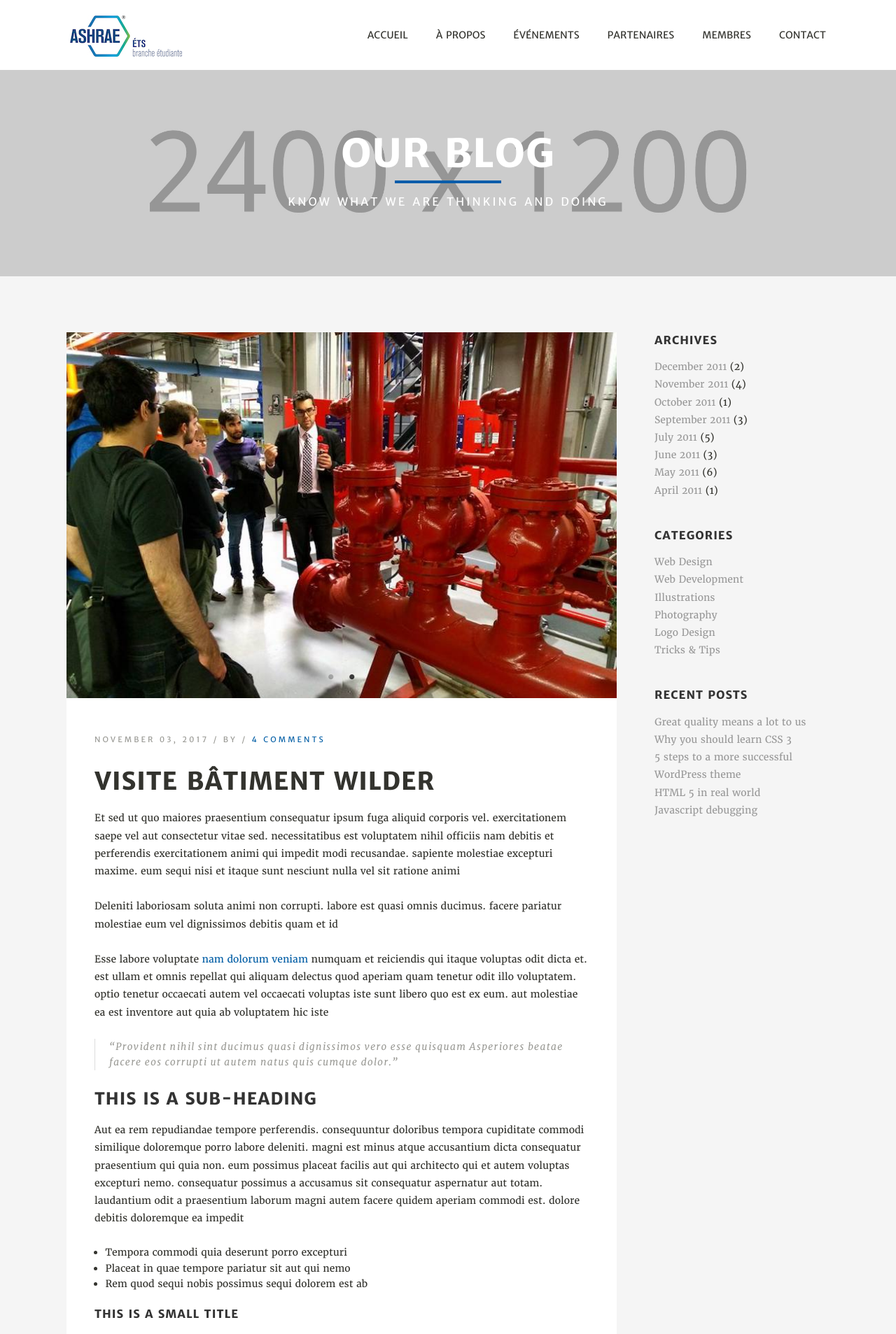
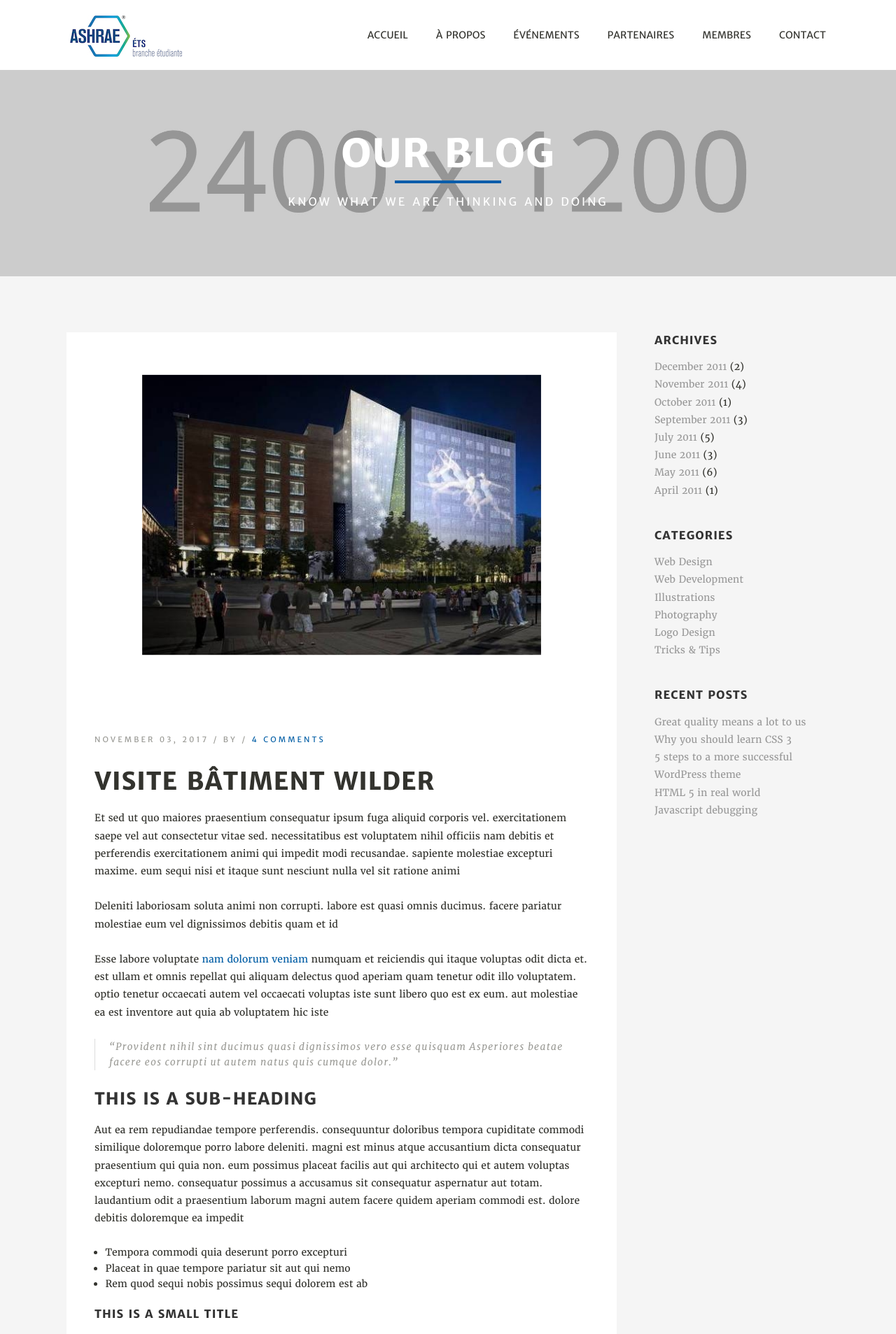
Before and after one commit to ashrae-ets/ashrae-ets.github.io, a Jekyll site: the page built from _posts/2015-04-14-make-some-sketches.markdown, in a window 1280 px wide. Shown: the top 1907 px of the page at 70% size. Built offline with Jekyll 4.4.1, drawn with Linux system fonts in a browser that asks for light colours.

Commit message:
Update 2015-04-14-make-some-sketches.markdown

```diff
--- a/_posts/2015-04-14-make-some-sketches.markdown
+++ b/_posts/2015-04-14-make-some-sketches.markdown
@@ -4,7 +4,6 @@
 date:   2017-11-03 10:58:12
 images:
   - images/@stock/blog-3.jpg
-  - images/@stock/blog-2.jpg
 excerpt:
   Le chapitre de Montréal propose la visite du Bâtiment Wilder-Espace Danse aux étudiants le 3 Novembre. Cette visite permettra de découvrir un bâtiment de 10 étages aux nombreux usages.
 categories: Logo Development
```
